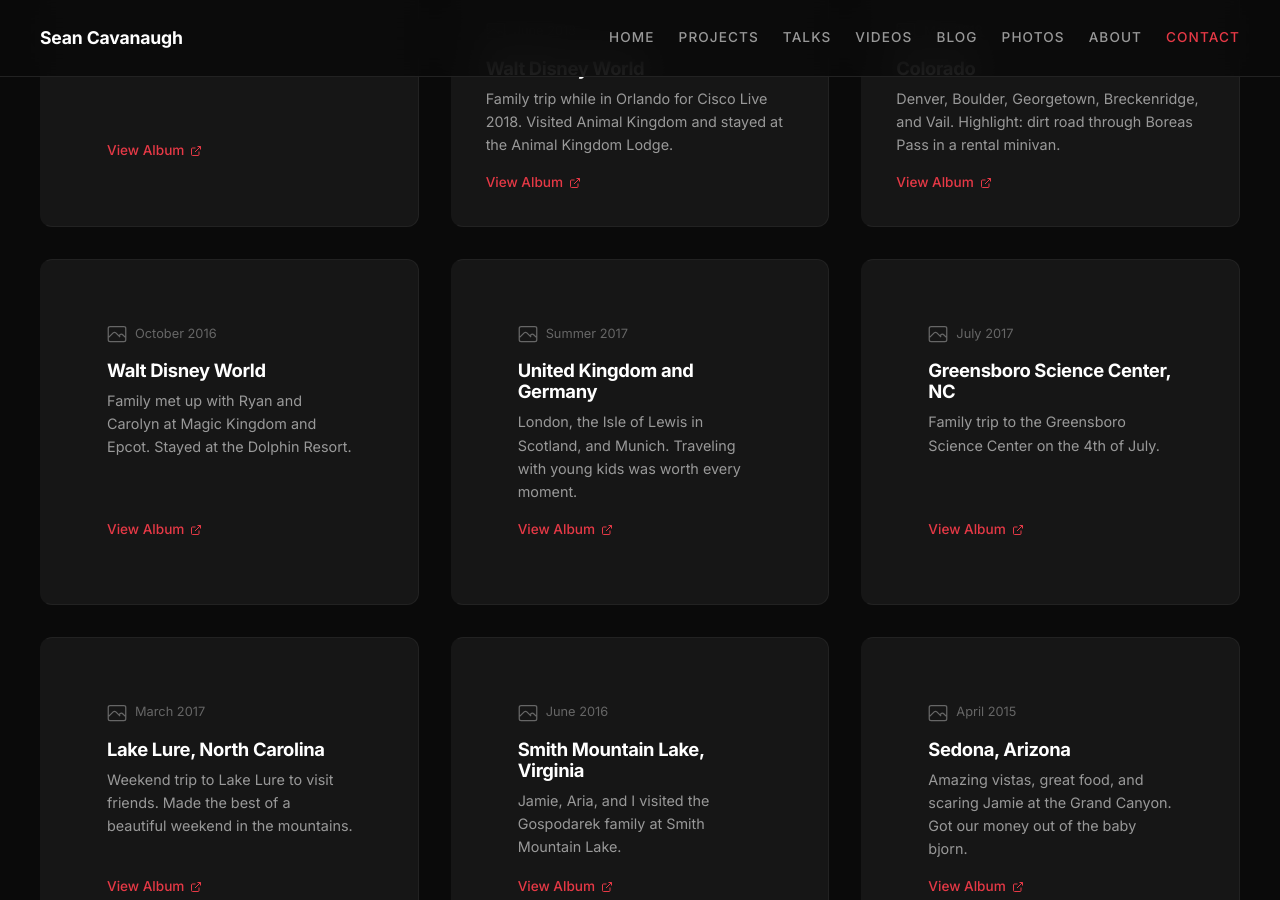
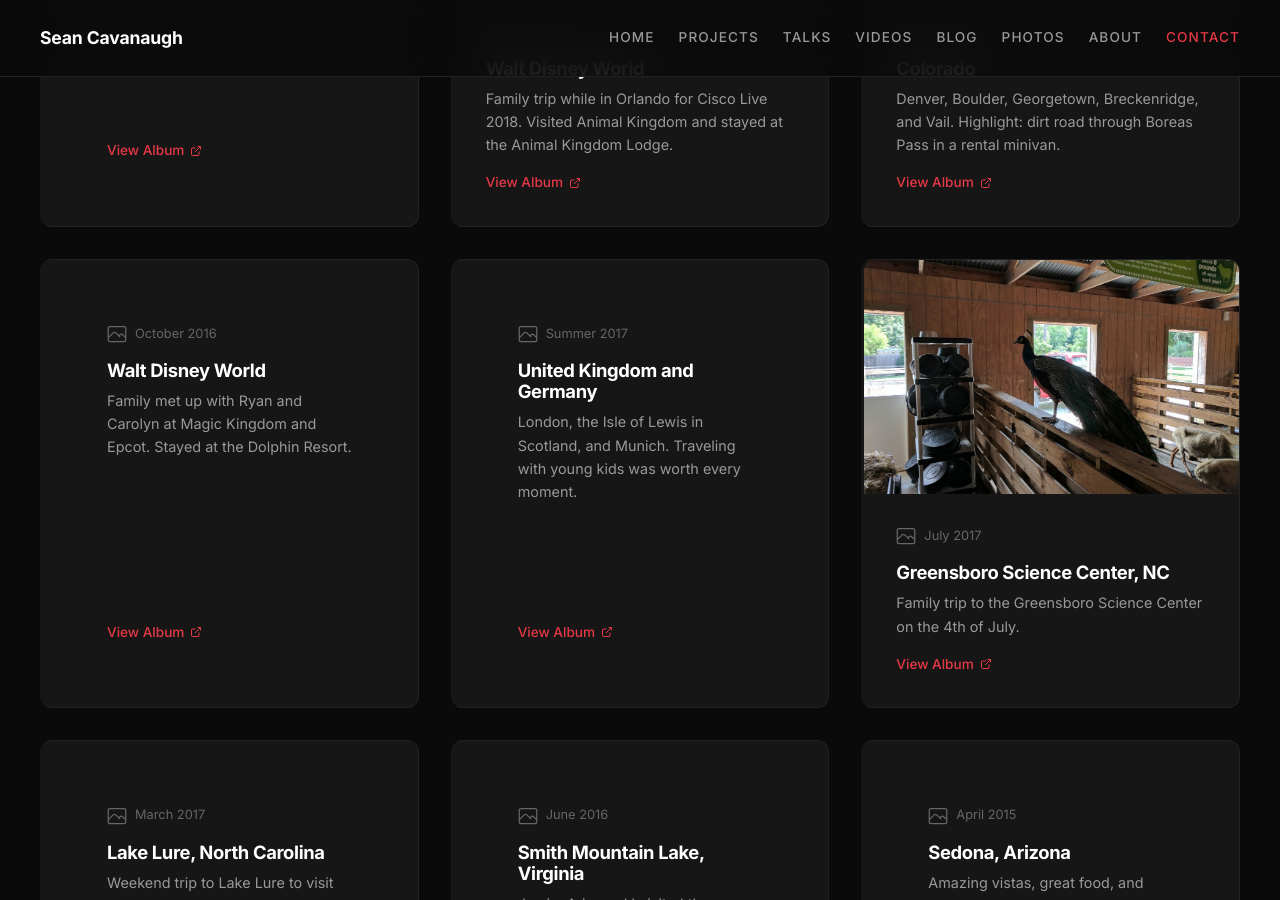
Before and after one commit to IPvSean/cavanaugh.pro, a Jekyll site: the page built from pages/albums.html, in a window 1280 px wide and 900 px high, scrolled down 762 px. Built offline with Jekyll 4.4.1, drawn with Linux system fonts in a browser that asks for light colours.

Commit message:
Add Greensboro Science Center 2017 album cover photo
Co-authored-by: Cursor <cursoragent@cursor.com>

```diff
--- a/_data/albums.yml
+++ b/_data/albums.yml
@@ -36,6 +36,7 @@
   date: "July 2017"
   description: "Family trip to the Greensboro Science Center on the 4th of July."
   url: "https://photos.app.goo.gl/G2dgq06mme9jmuFX2"
+  image: "/assets/images/album-greensboro-science-2017.png"
   category: "travel"
 
 - title: "Lake Lure, North Carolina"
```
Also changed, not shown: assets/images/album-greensboro-science-2017.png (added).
